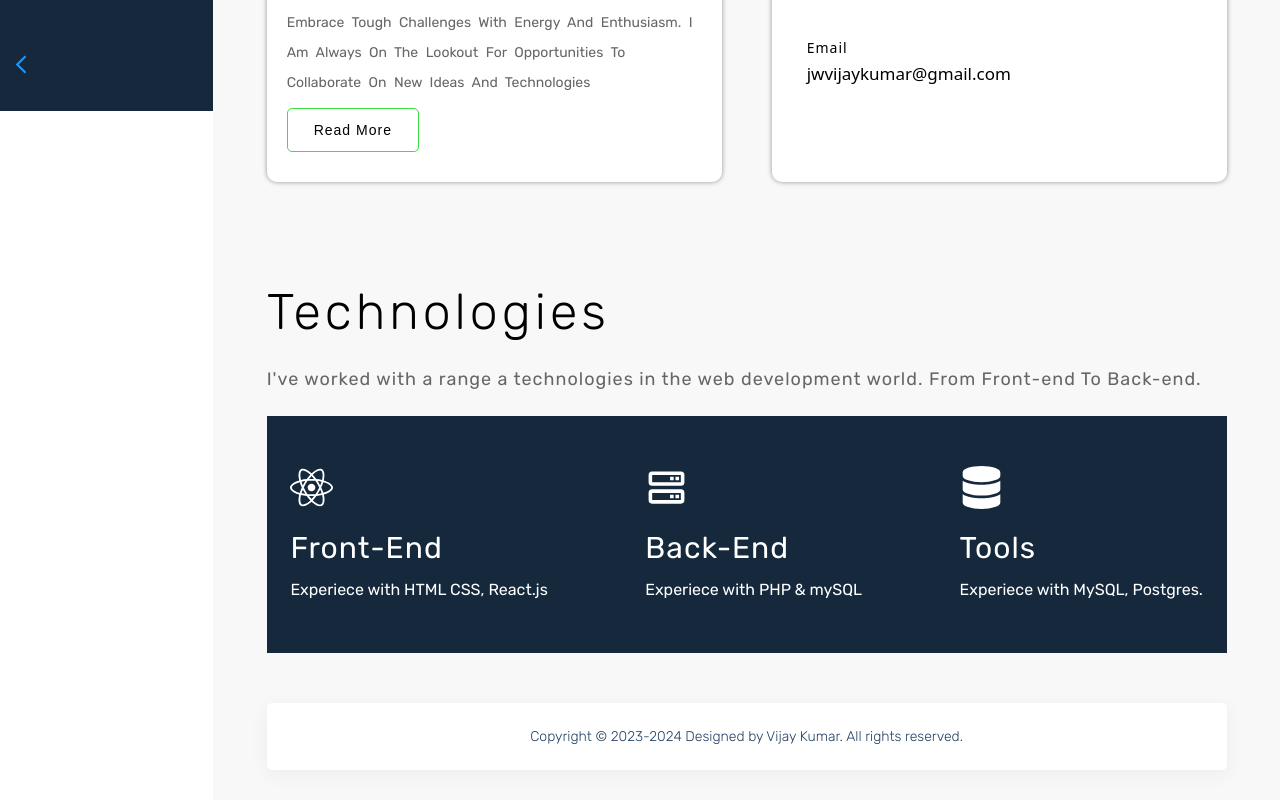
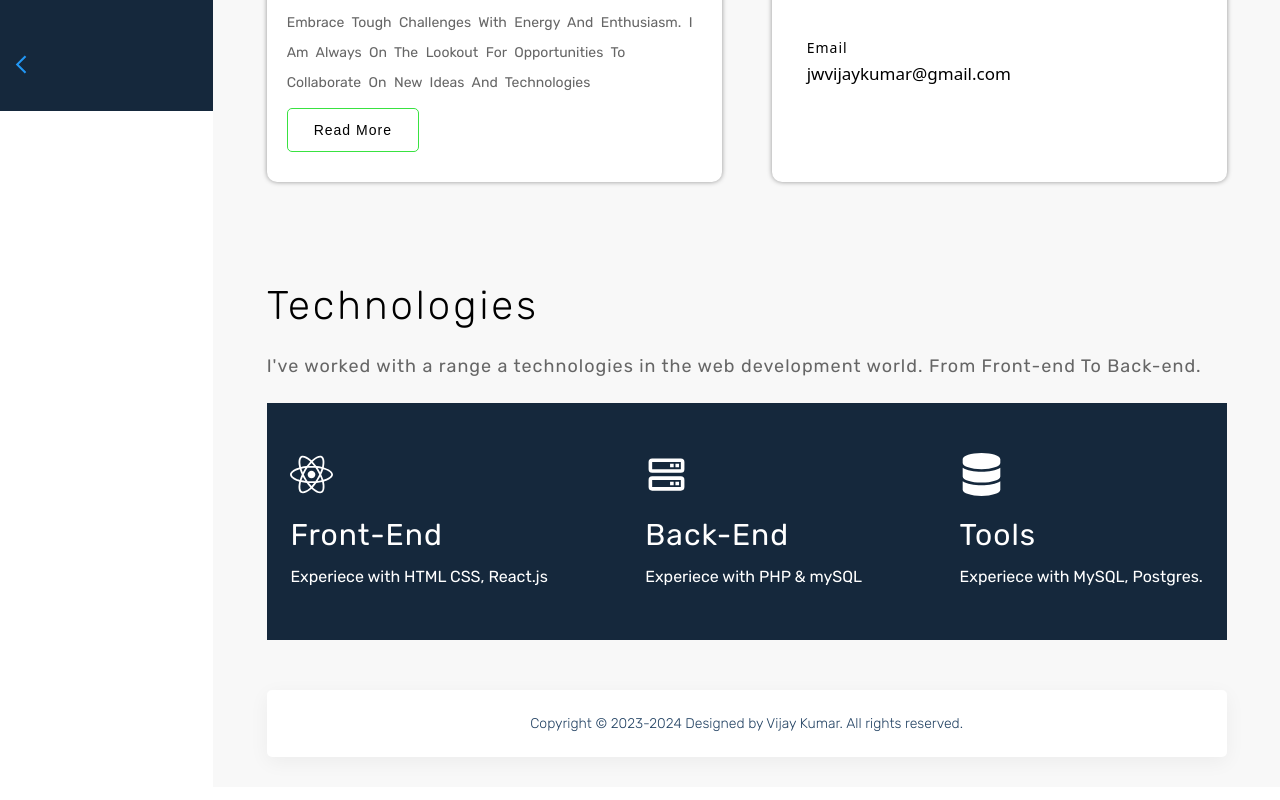
Before and after one commit to Vijaykumar308/portfolio, a React (Create React App) app: page / in a window 1280 px wide. Shown: the part 689-1489 px from the top of the page. Built offline with nearby package versions, Linux system fonts and the light colour scheme; the HTML template or start-up script is replaced by a standard one.

Commit message:
miner changes

```diff
--- a/src/Components/Footer/Footer.jsx
+++ b/src/Components/Footer/Footer.jsx
@@ -2,11 +2,9 @@ import "./footer.css";
 
 function Footer() {
   return (
-    <div className="footer">
-        <footer>
-            <p>Copyright © 2023-2024 Designed by Vijay Kumar. All rights reserved.</p>
-        </footer>
-    </div>
+    <footer>
+        <p>Copyright © 2023-2024 Designed by Vijay Kumar. All rights reserved.</p>
+    </footer>
   )
 }
 
--- a/src/Pages/Home/home.css
+++ b/src/Pages/Home/home.css
@@ -184,8 +184,8 @@
     margin: 10rem 0 3rem 0;
 }
 .technologies > h1{
-    font-size: 5rem;
-    letter-spacing: 4px;
+    font-size: 4rem;
+    letter-spacing: 3px;
     font-weight: 300;
 }
 .technologies > p{
```
